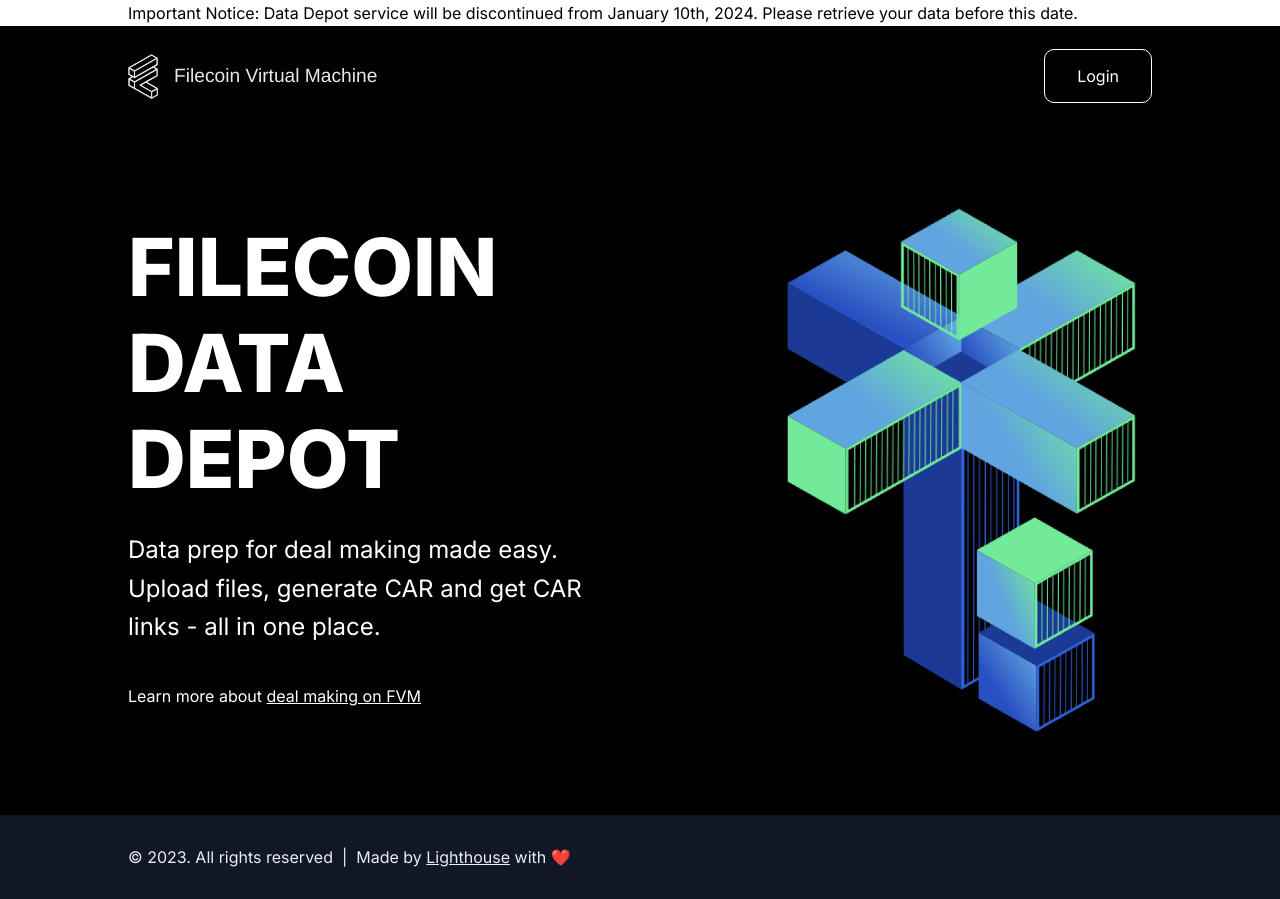
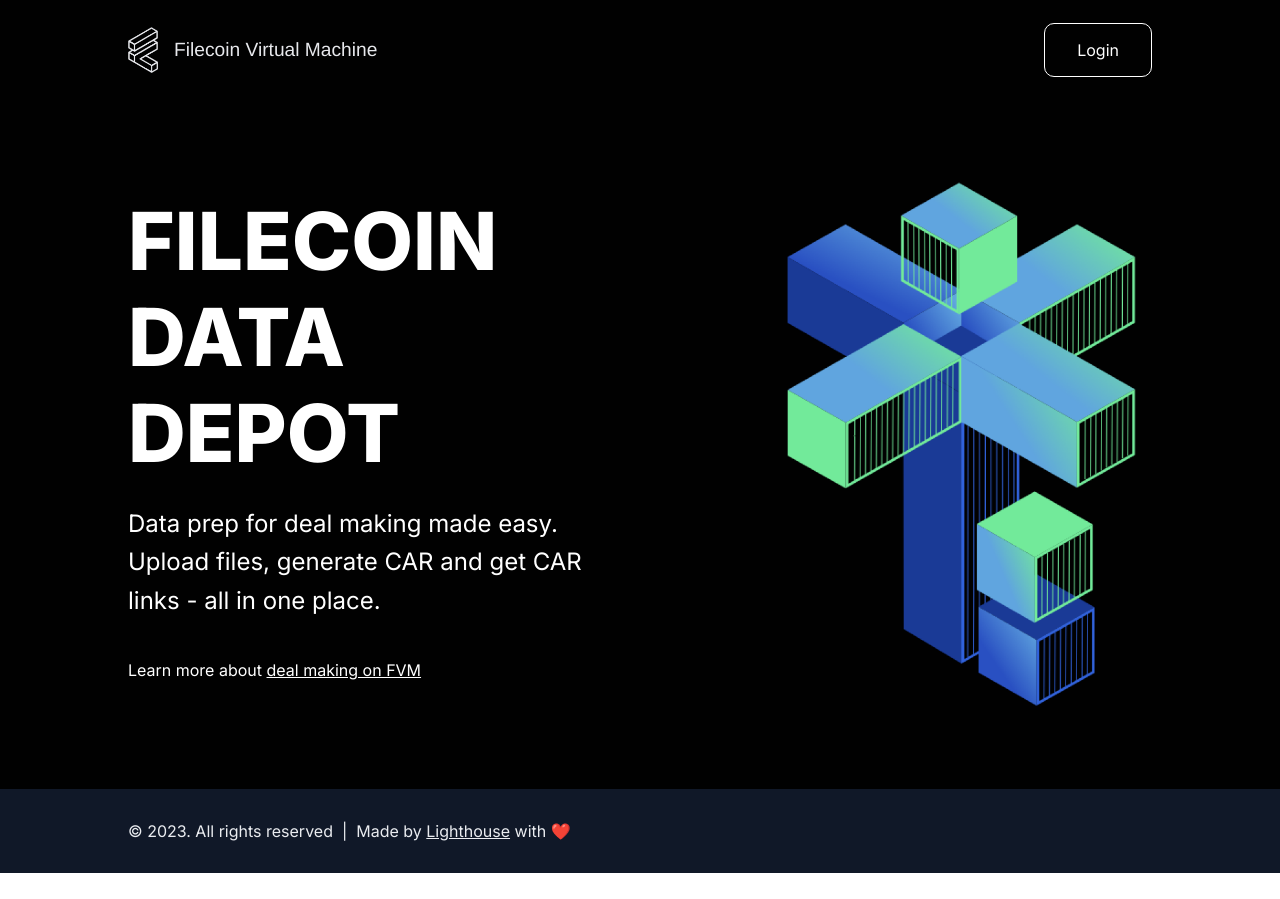
Before and after one commit to pranavkonde/data-depot-frontend, a React (Vite) app: page / in a window 1280 px wide. After the commit the page ends 873 px from the top, so only its background shows below. Built offline with nearby package versions, Linux system fonts and the light colour scheme; no server answers.

Commit message:
Remove disclaimer box

```diff
--- a/src/App.tsx
+++ b/src/App.tsx
@@ -8,7 +8,7 @@
 function App() {
   return (
     <div className="App">
-      <DisclaimerBar/>
+      {/* <DisclaimerBar/> */}
       <Routes>
         <Route path="/" element={<LandingPage />}></Route>
         <Route path="/login" element={<LandingPage />}></Route>
```
